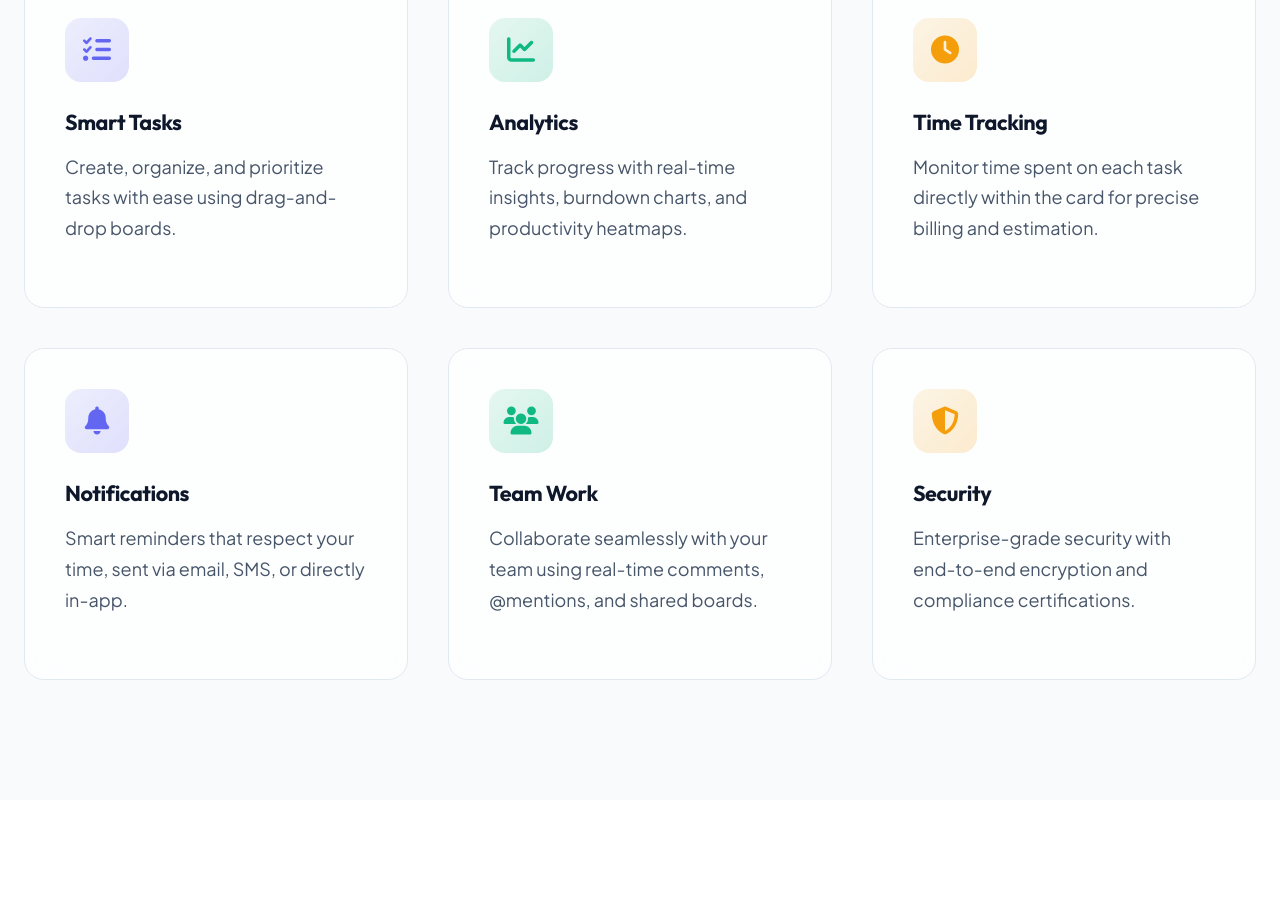
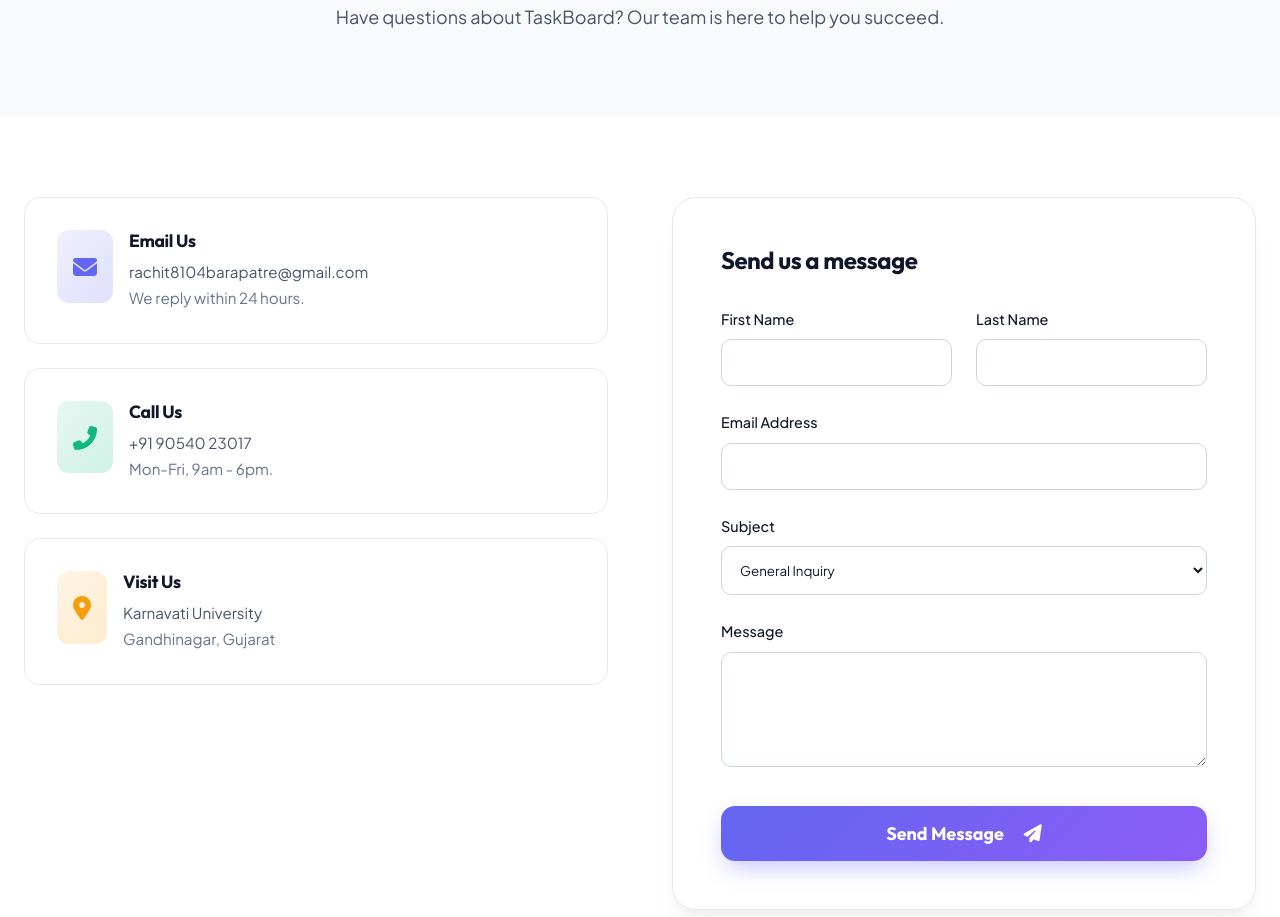
Before and after one commit to rachit-barapatre/FSD-Task-Manager, a plain HTML site: page contact.html in a window 1280 px wide. Shown: the part 301-1218 px from the top of the page. Drawn offline with Linux system fonts and the light colour scheme.

Commit message:
fix: restore genuine contact page content and fix broken links

```diff
--- a/contact.html
+++ b/contact.html
@@ -4,10 +4,10 @@
 <head>
     <meta charset="UTF-8">
     <meta name="viewport" content="width=device-width, initial-scale=1.0">
-    <meta name="description" content="Features - TaskBoard Manager">
+    <meta name="description" content="Contact - TaskBoard Manager">
     <meta name="theme-color" content="#6366f1">
 
-    <title>Features | TaskBoard Manager</title>
+    <title>Contact Us | TaskBoard Manager</title>
     <link rel="stylesheet" href="css/main.css">
     <link rel="stylesheet" href="https://cdnjs.cloudflare.com/ajax/libs/font-awesome/6.4.0/css/all.min.css">
 </head>
@@ -31,9 +31,9 @@
 
             <nav class="nav-menu" id="navMenu">
                 <a href="index.html">Home</a>
-                <a href="features.html" class="active">Features</a>
+                <a href="features.html">Features</a>
                 <a href="pricing.html">Pricing</a>
-                <a href="contact.html">Contact</a>
+                <a href="contact.html" class="active">Contact</a>
             </nav>
 
             <div class="navbar-actions">
@@ -50,118 +50,124 @@
     <!-- Main Content -->
     <main>
         <!-- Page Header -->
-        <section class="page-header">
-            <div class="container">
-                <h1>Powerful Features</h1>
-                <p>Everything you need to organize, execute, and track your work flawlessly.</p>
+        <section class="page-header" style="background: var(--bg-secondary); padding: 120px 0 60px;">
+            <div class="container text-center" style="text-align: center;">
+                <h1>Get in Touch</h1>
+                <p>Have questions about TaskBoard? Our team is here to help you succeed.</p>
             </div>
         </section>
 
-        <!-- Features Section (from index.html) -->
-        <section id="features" class="features" style="padding-top: 40px;">
+        <!-- Contact Form Section -->
+        <section class="contact-section" style="padding: 80px 0;">
             <div class="container">
-                <div class="features-grid">
-                    <div class="feature-card">
-                        <div class="feature-icon accent-blue">
-                            <i class="fas fa-tasks"></i>
+                <div style="display: grid; grid-template-columns: repeat(auto-fit, minmax(300px, 1fr)); gap: 4rem;">
+
+                    <!-- Contact Info Cards -->
+                    <div class="contact-info">
+                        <div class="info-card"
+                            style="background: var(--bg-card); padding: 2rem; border-radius: 16px; border: 1px solid var(--border-light); margin-bottom: 1.5rem; display: flex; align-items: flex-start; gap: 1rem;">
+                            <div
+                                style="background: linear-gradient(135deg, rgba(99, 102, 241, 0.1), rgba(99, 102, 241, 0.2)); color: var(--primary-color); padding: 1rem; border-radius: 12px; font-size: 1.5rem;">
+                                <i class="fas fa-envelope"></i>
                             </div>
-                        <h3>Smart Tasks</h3>
-                        <p>Create, organize, and prioritize tasks with ease using drag-and-drop boards.</p>
+                            <div>
+                                <h4 style="margin-bottom: 0.5rem; font-size: 1.1rem;">Email Us</h4>
+                                <p style="margin-bottom: 0; font-size: 0.95rem;">rachit8104barapatre@gmail.com</p>
+                                <p style="margin-bottom: 0; font-size: 0.95rem; color: var(--text-tertiary);">We reply
+                                    within 24 hours.</p>
+                            </div>
                         </div>
 
-                    <div class="feature-card">
-                        <div class="feature-icon accent-green">
-                            <i class="fas fa-chart-line"></i>
+                        <div class="info-card"
+                            style="background: var(--bg-card); padding: 2rem; border-radius: 16px; border: 1px solid var(--border-light); margin-bottom: 1.5rem; display: flex; align-items: flex-start; gap: 1rem;">
+                            <div
+                                style="background: linear-gradient(135deg, rgba(16, 185, 129, 0.1), rgba(16, 185, 129, 0.2)); color: var(--success-color); padding: 1rem; border-radius: 12px; font-size: 1.5rem;">
+                                <i class="fas fa-phone-alt"></i>
                             </div>
-                        <h3>Analytics</h3>
-                        <p>Track progress with real-time insights, burndown charts, and productivity heatmaps.</p>
+                            <div>
+                                <h4 style="margin-bottom: 0.5rem; font-size: 1.1rem;">Call Us</h4>
+                                <p style="margin-bottom: 0; font-size: 0.95rem;">+91 90540 23017</p>
+                                <p style="margin-bottom: 0; font-size: 0.95rem; color: var(--text-tertiary);">Mon-Fri,
+                                    9am - 6pm.</p>
+                            </div>
                         </div>
 
-                    <div class="feature-card">
-                        <div class="feature-icon accent-warm">
-                            <i class="fas fa-clock"></i>
+                        <div class="info-card"
+                            style="background: var(--bg-card); padding: 2rem; border-radius: 16px; border: 1px solid var(--border-light); display: flex; align-items: flex-start; gap: 1rem;">
+                            <div
+                                style="background: linear-gradient(135deg, rgba(245, 158, 11, 0.1), rgba(245, 158, 11, 0.2)); color: var(--warning-color); padding: 1rem; border-radius: 12px; font-size: 1.5rem;">
+                                <i class="fas fa-map-marker-alt"></i>
                             </div>
-                        <h3>Time Tracking</h3>
-                        <p>Monitor time spent on each task directly within the card for precise billing and estimation.
-                        </p>
+                            <div>
+                                <h4 style="margin-bottom: 0.5rem; font-size: 1.1rem;">Visit Us</h4>
+                                <p style="margin-bottom: 0; font-size: 0.95rem;">Karnavati University</p>
+                                <p style="margin-bottom: 0; font-size: 0.95rem; color: var(--text-tertiary);">Gandhinagar, Gujarat</p>
+                            </div>
+                        </div>
                     </div>
 
-                    <div class="feature-card">
-                        <div class="feature-icon accent-blue">
-                            <i class="fas fa-bell"></i>
+                    <!-- Contact Form -->
+                    <div class="contact-form-wrapper"
+                        style="background: var(--bg-card); padding: 3rem; border-radius: 24px; border: 1px solid var(--border-light); box-shadow: var(--shadow-xl);">
+                        <h3 style="margin-bottom: 2rem;">Send us a message</h3>
+
+                        <form id="contactForm"
+                            onsubmit="event.preventDefault(); alert('Message sent successfully! Our team will get back to you shortly.'); this.reset();">
+                            <div
+                                style="display: grid; grid-template-columns: 1fr 1fr; gap: 1.5rem; margin-bottom: 1.5rem;">
+                                <div>
+                                    <label for="firstName"
+                                        style="display: block; margin-bottom: 0.5rem; font-weight: 500; font-size: 0.9rem;">First
+                                        Name</label>
+                                    <input type="text" id="firstName" required
+                                        style="width: 100%; padding: 0.875rem; border-radius: 10px; border: 1px solid var(--border-medium); background: var(--bg-primary); color: var(--text-primary); font-family: inherit;">
                                 </div>
-                        <h3>Notifications</h3>
-                        <p>Smart reminders that respect your time, sent via email, SMS, or directly in-app.</p>
+                                <div>
+                                    <label for="lastName"
+                                        style="display: block; margin-bottom: 0.5rem; font-weight: 500; font-size: 0.9rem;">Last
+                                        Name</label>
+                                    <input type="text" id="lastName" required
+                                        style="width: 100%; padding: 0.875rem; border-radius: 10px; border: 1px solid var(--border-medium); background: var(--bg-primary); color: var(--text-primary); font-family: inherit;">
+                                </div>
                             </div>
 
-                    <div class="feature-card">
-                        <div class="feature-icon accent-green">
-                            <i class="fas fa-users"></i>
-                        </div>
-                        <h3>Team Work</h3>
-                        <p>Collaborate seamlessly with your team using real-time comments, @mentions, and shared boards.
-                        </p>
+                            <div style="margin-bottom: 1.5rem;">
+                                <label for="email"
+                                    style="display: block; margin-bottom: 0.5rem; font-weight: 500; font-size: 0.9rem;">Email
+                                    Address</label>
+                                <input type="email" id="email" required
+                                    style="width: 100%; padding: 0.875rem; border-radius: 10px; border: 1px solid var(--border-medium); background: var(--bg-primary); color: var(--text-primary); font-family: inherit;">
                             </div>
 
-                    <div class="feature-card">
-                        <div class="feature-icon accent-warm">
-                            <i class="fas fa-shield-alt"></i>
+                            <div style="margin-bottom: 1.5rem;">
+                                <label for="subject"
+                                    style="display: block; margin-bottom: 0.5rem; font-weight: 500; font-size: 0.9rem;">Subject</label>
+                                <select id="subject"
+                                    style="width: 100%; padding: 0.875rem; border-radius: 10px; border: 1px solid var(--border-medium); background: var(--bg-primary); color: var(--text-primary); font-family: inherit;">
+                                    <option value="general">General Inquiry</option>
+                                    <option value="support">Technical Support</option>
+                                    <option value="sales">Sales & Pricing</option>
+                                </select>
                             </div>
-                        <h3>Security</h3>
-                        <p>Enterprise-grade security with end-to-end encryption and compliance certifications.</p>
+
+                            <div style="margin-bottom: 2rem;">
+                                <label for="message"
+                                    style="display: block; margin-bottom: 0.5rem; font-weight: 500; font-size: 0.9rem;">Message</label>
+                                <textarea id="message" rows="5" required
+                                    style="width: 100%; padding: 0.875rem; border-radius: 10px; border: 1px solid var(--border-medium); background: var(--bg-primary); color: var(--text-primary); font-family: inherit; resize: vertical;"></textarea>
                             </div>
+
+                            <button type="submit" class="btn btn-primary" style="width: 100%; justify-content: center;">
+                                Send Message
+                                <i class="fas fa-paper-plane" style="margin-left: 8px;"></i>
+                            </button>
+                        </form>
+                    </div>
+
                 </div>
             </div>
         </section>
 
-        <!-- Benefits Section (from index.html) -->
-        <section id="benefits" class="benefits">
-            <div class="container">
-                <div class="section-header">
-                    <h2>Why Choose TaskBoard?</h2>
-                    <p>Transform your productivity today with measurable results</p>
-                </div>
-
-                <div class="benefits-grid">
-                    <div class="benefit-card">
-                        <div class="benefit-num">01</div>
-                        <h3>Increased Productivity</h3>
-                        <p>Teams using TaskBoard complete 40% more tasks on average within their first month.</p>
-                    </div>
-                    <div class="benefit-card">
-                        <div class="benefit-num">02</div>
-                        <h3>Better Organization</h3>
-                        <p>Never lose track of important work with universal search and powerful filtering.</p>
-                    </div>
-                    <div class="benefit-card">
-                        <div class="benefit-num">03</div>
-                        <h3>Team Alignment</h3>
-                        <p>Everyone stays on the same page with centralized updates and clear dependencies.</p>
-                    </div>
-                    <div class="benefit-card">
-                        <div class="benefit-num">04</div>
-                        <h3>Time Savings</h3>
-                        <p>Save 5+ hours per week per employee by eliminating scattered emails and status meetings.</p>
-                    </div>
-                </div>
-            </div>
-        </section>
-
-        <!-- Dynamic Integration Section [NEW Content] -->
-
-        <!-- CTA Section -->
-        <section class="cta">
-            <div class="container">
-                <div class="cta-content">
-                    <h2>Ready to Transform Your Productivity?</h2>
-                    <p>Join thousands using TaskBoard to manage their work better</p>
-                    <a href="pricing.html" class="btn btn-cta-primary">
-                        View Pricing
-                        <i class="fas fa-arrow-right" style="margin-left: 10px;"></i>
-                    </a>
-                </div>
-            </div>
-        </section>
     </main>
 
     <!-- Footer -->
```
Lines whose indentation alone changed are shown as unchanged.
